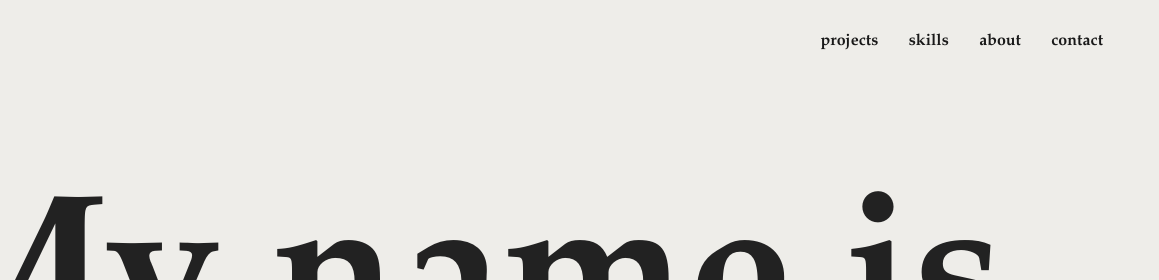
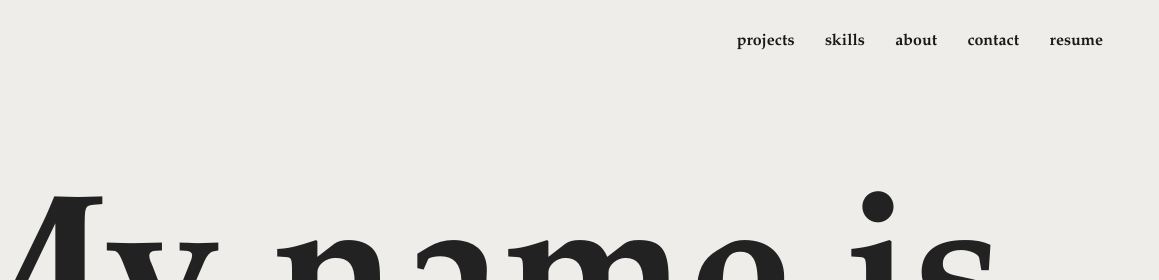
Before and after one commit to cnapua/portfolio, a website built with Parcel: page index.html in a window 1280 px wide. Shown: the top 280 px of the page, 121-1280 px from the left. Built offline with nearby package versions, Linux system fonts and the light colour scheme.

Commit message:
minor additions

```diff
--- a/index.html
+++ b/index.html
@@ -34,6 +34,7 @@
         <li><a href="#skills-area" class="nav-link">Skills</a></li>
         <li><a href="#about-area" class="nav-link">About</a></li>
         <li><a href="#footer-area" class="nav-link">Contact</a></li>
+        <li><a href="./img/CDuquette_resume.pdf" target="_blank">Resume</a></li>
       </ul>
     </nav>
 
```
